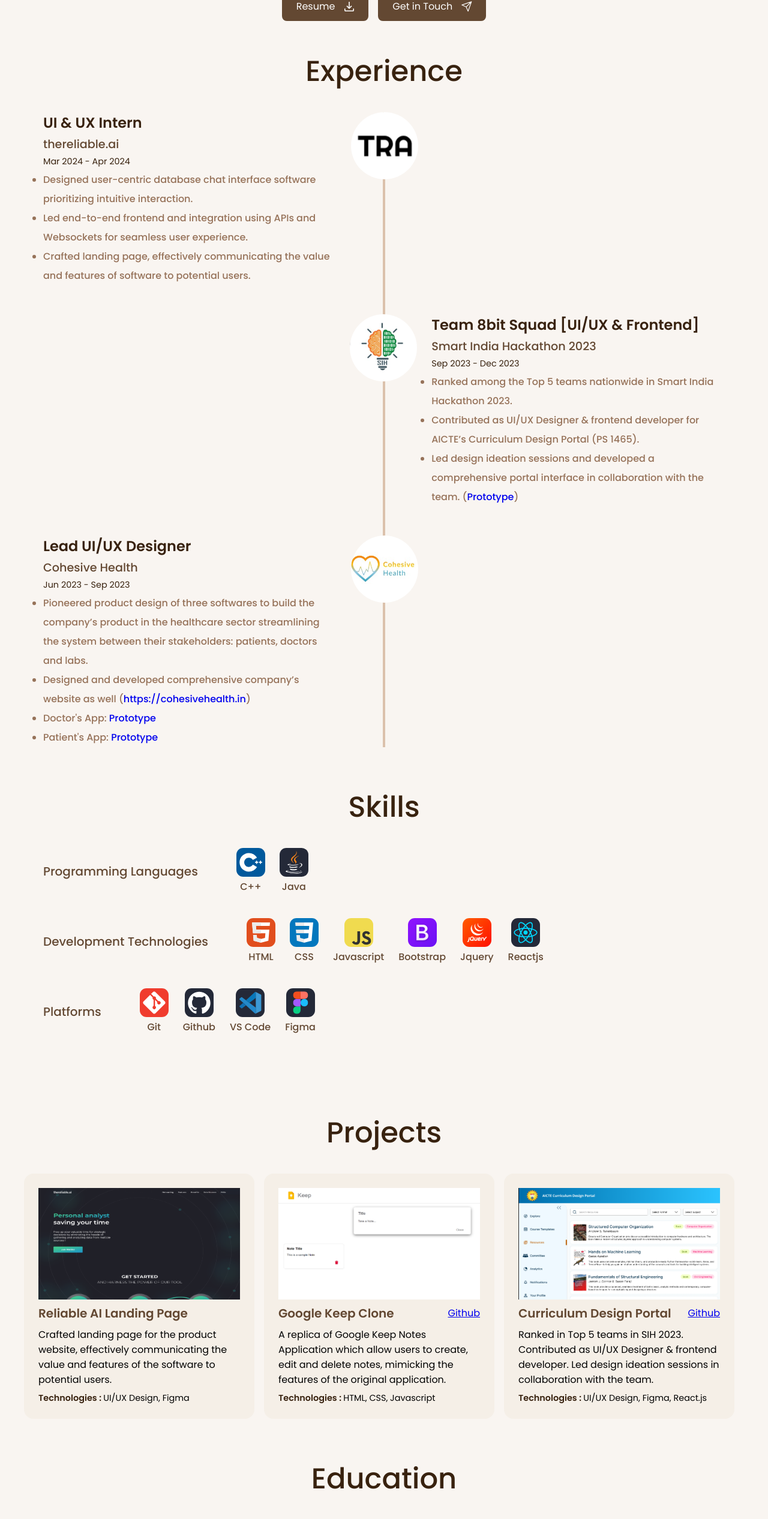
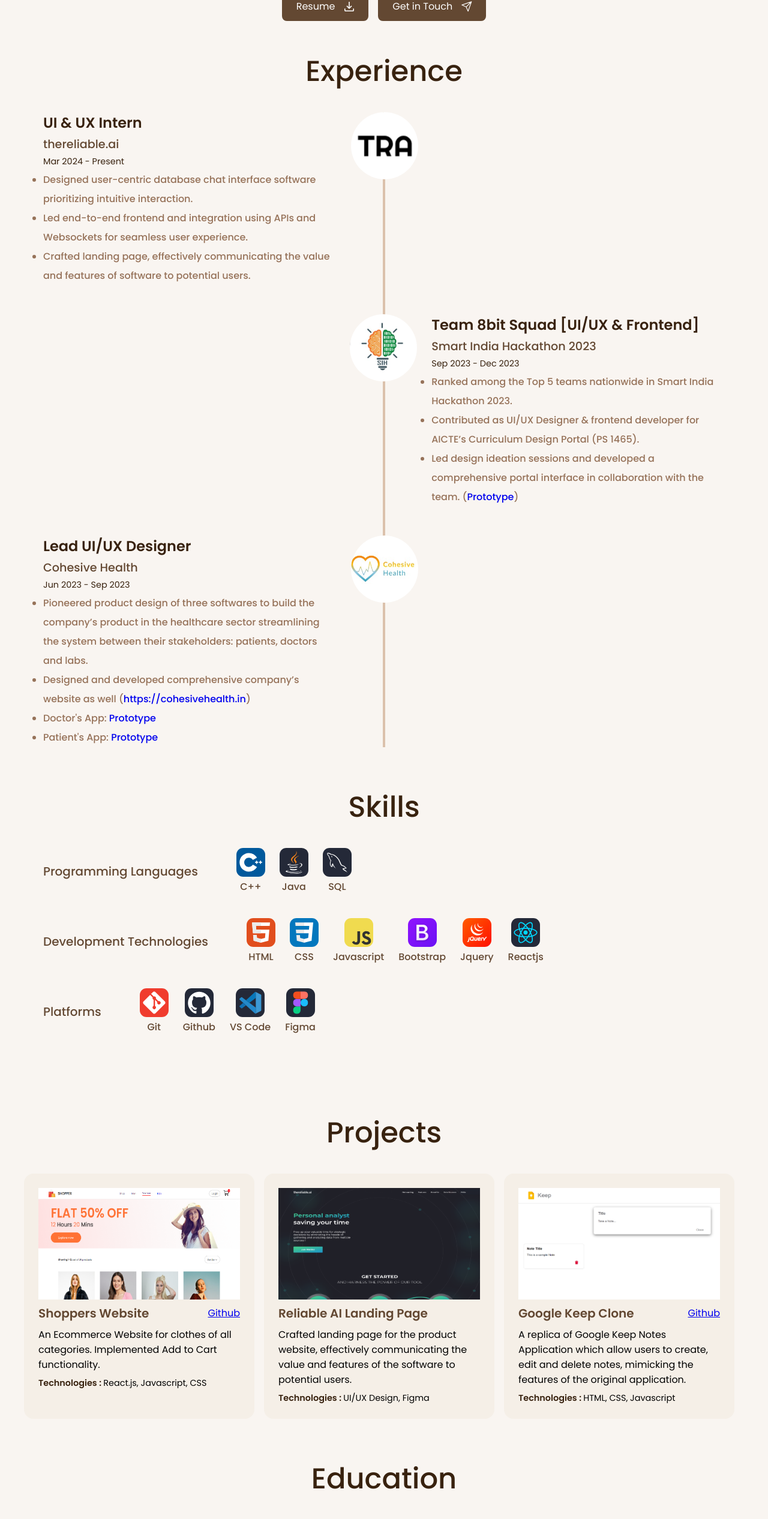
Before and after one commit to muskanmandil/Portfolio-Website, a React (Create React App) app: page / in a window 1280 px wide. Shown: the part 643-3176 px from the top of the page at 60% size. Built offline with nearby package versions, Linux system fonts and the light colour scheme; a web font is replaced by a local one.

Commit message:
updated a few things

```diff
--- a/src/all_experience.js
+++ b/src/all_experience.js
@@ -6,7 +6,7 @@
     logo: reliableai,
     position: "UI & UX Intern",
     company: "thereliable.ai",
-    duration: "Mar 2024 -   Apr 2024",
+    duration: "Mar 2024 - Present",
     summary: ["Designed user-centric database chat interface software prioritizing intuitive interaction.",
         "Led end-to-end frontend and integration using APIs and Websockets for seamless user experience.",
         "Crafted landing page, effectively communicating the value and features of software to potential users."
--- a/src/all_projects.js
+++ b/src/all_projects.js
@@ -1,3 +1,4 @@
+import EcommerceWebsite from './assets/images/EcommerceWebsite.png'
 import ReliableAILandingPage from './assets/images/reliableaiLandingPage.png'
 import GoogleKeep from './assets/images/GoogleKeep.png'
 import CurriculumDesignPortal from './assets/images/curriculumDesignPortal.png'
@@ -11,12 +12,21 @@
 
 const all_projects = [
     {
+        img: EcommerceWebsite,
+        liveLink: "https://shoppers-web.netlify.app/",
+        title: "Shoppers Website",
+        repoLink: "https://github.com/muskanmandil/Ecommerce-frontend",
+        desc: "An Ecommerce Website for clothes of all categories. Implemented Add to Cart functionality.",
+        tech: "React.js, Javascript, CSS"
+
+    },
+    {
         img: ReliableAILandingPage,
         liveLink: "https://bit.ly/3xvdcX3",
         title: "Reliable AI Landing Page",
         repoLink: "",
         desc: "Crafted landing page for the product website, effectively communicating the value and features of the software to potential users.",
-        tech:"UI/UX Design, Figma",
+        tech: "UI/UX Design, Figma",
     },
     {
         img: GoogleKeep,
--- a/src/all_skills.js
+++ b/src/all_skills.js
@@ -10,6 +10,7 @@
 import git from "./assets/icons/git.svg";
 import github from "./assets/icons/github.svg";
 import figma from "./assets/icons/figma.svg";
+import sql from "./assets/icons/sql.svg"
 
 const programming_languages = [{
     img: cpp,
@@ -18,6 +19,9 @@
 {
     img: java,
     name: "Java"
+}, {
+    img: sql,
+    name: "SQL"
 }]
 const platforms = [{
     img: git,
@@ -61,6 +65,6 @@
 }]
 
 
-export {programming_languages};
-export {development_technologies};
-export {platforms};
+export { programming_languages };
+export { development_technologies };
+export { platforms };
```
Also changed, not shown: src/assets/icons/sql.svg (added), src/assets/images/EcommerceWebsite.png (added).
